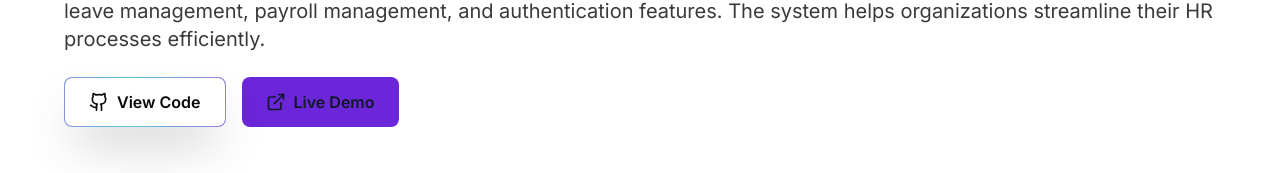
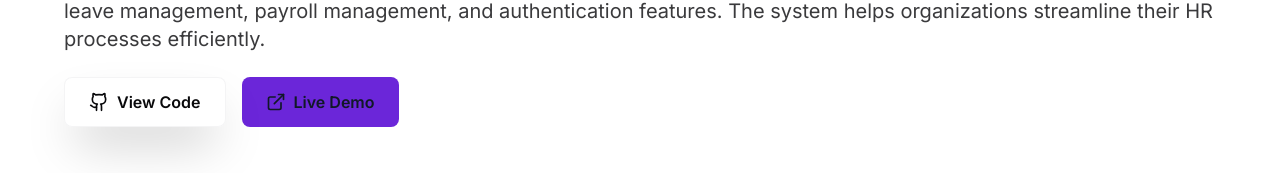
Before and after one commit to UsmanSagheer-dev/Usman-Portfolio, a React (Vite) app: page /project/1 in a window 1280 px wide. Shown: the part 279-452 px from the top of the page. Built offline with nearby package versions, Linux system fonts and the light colour scheme.

Commit message:
Refactor animated border on cards

```diff
--- a/src/index.css
+++ b/src/index.css
@@ -133,35 +133,78 @@
     text-shadow: 0 0 30px rgba(139, 92, 246, 0.3);
   }
 
-  /* Animated Border */
-  @keyframes border-spin {
+  /* Animated Border - Moving Light Effect */
+  @keyframes border-glow {
     0% {
-      background-position: 0% 50%;
+      opacity: 0;
+      offset-distance: 0%;
     }
-    50% {
-      background-position: 100% 50%;
+    20% {
+      opacity: 1;
+    }
+    80% {
+      opacity: 1;
     }
     100% {
-      background-position: 0% 50%;
+      opacity: 0;
+      offset-distance: 100%;
     }
   }
 
   .animated-border {
     position: relative;
-    border: 2px solid transparent;
-    background: linear-gradient(hsl(var(--background)), hsl(var(--background))) padding-box,
-                linear-gradient(90deg,
-                  hsl(var(--primary)),
-                  #06b6d4,
-                  hsl(var(--primary)),
-                  #06b6d4
-                ) border-box;
-    background-size: 200% 100%;
-    animation: border-spin 3s linear infinite;
+    border: 1px solid hsl(var(--border));
+    overflow: hidden;
   }
 
-  .animated-border:hover {
-    animation-duration: 1.5s;
+  .animated-border::before {
+    content: '';
+    position: absolute;
+    top: 0;
+    left: 0;
+    right: 0;
+    bottom: 0;
+    border-radius: inherit;
+    padding: 2px;
+    background: linear-gradient(90deg,
+      transparent 0%,
+      transparent 40%,
+      rgba(255, 255, 255, 0.8) 50%,
+      transparent 60%,
+      transparent 100%
+    );
+    -webkit-mask: linear-gradient(#fff 0 0) content-box, linear-gradient(#fff 0 0);
+    -webkit-mask-composite: xor;
+    mask-composite: exclude;
+    animation: border-move 3s linear infinite;
+  }
+
+  @keyframes border-move {
+    0% {
+      transform: translateX(-100%) translateY(-100%) rotate(0deg);
+    }
+    25% {
+      transform: translateX(100%) translateY(-100%) rotate(90deg);
+    }
+    50% {
+      transform: translateX(100%) translateY(100%) rotate(180deg);
+    }
+    75% {
+      transform: translateX(-100%) translateY(100%) rotate(270deg);
+    }
+    100% {
+      transform: translateX(-100%) translateY(-100%) rotate(360deg);
+    }
+  }
+
+  .light .animated-border::before {
+    background: linear-gradient(90deg,
+      transparent 0%,
+      transparent 40%,
+      rgba(139, 92, 246, 0.6) 50%,
+      transparent 60%,
+      transparent 100%
+    );
   }
 
   /* Smooth scroll for all sections */
```
